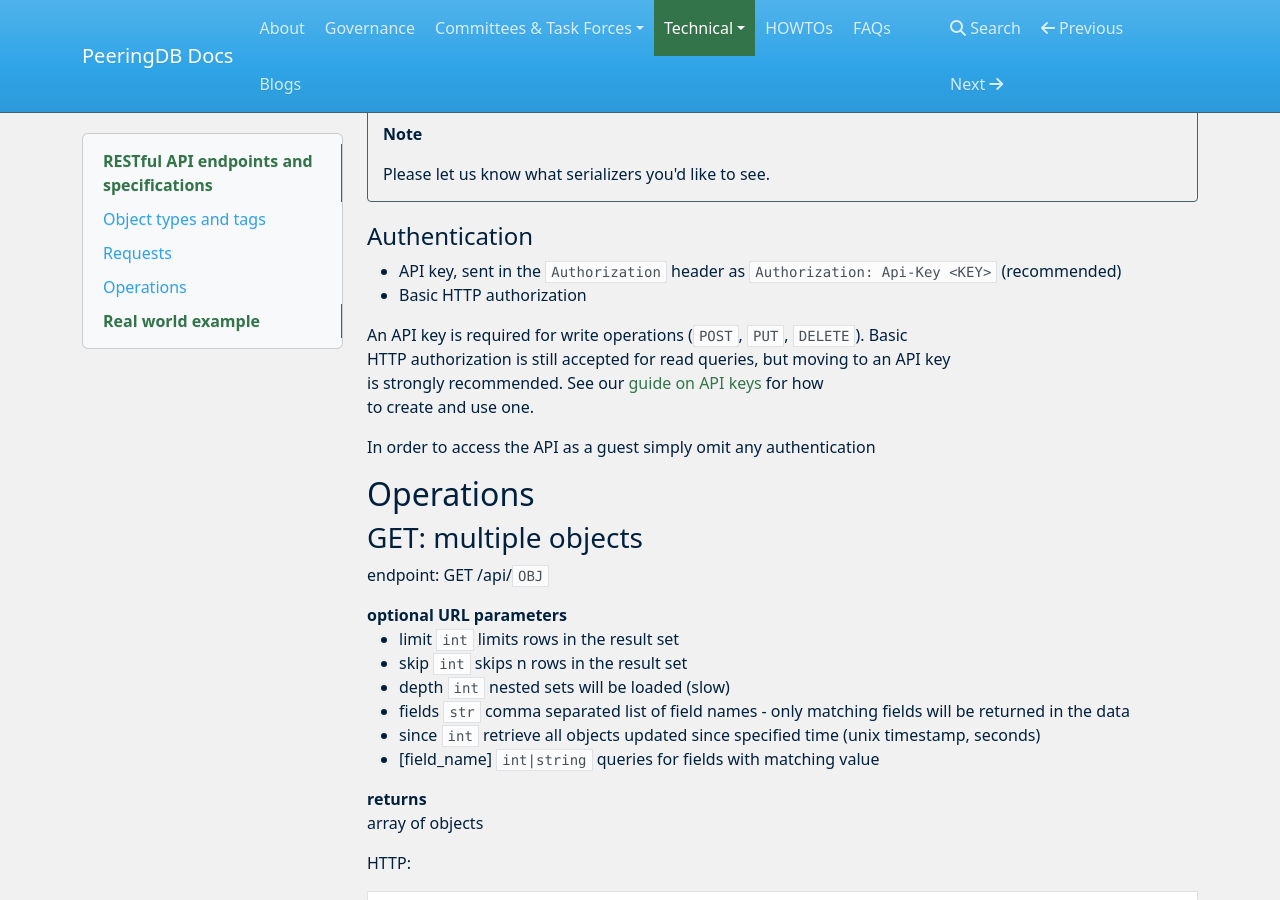
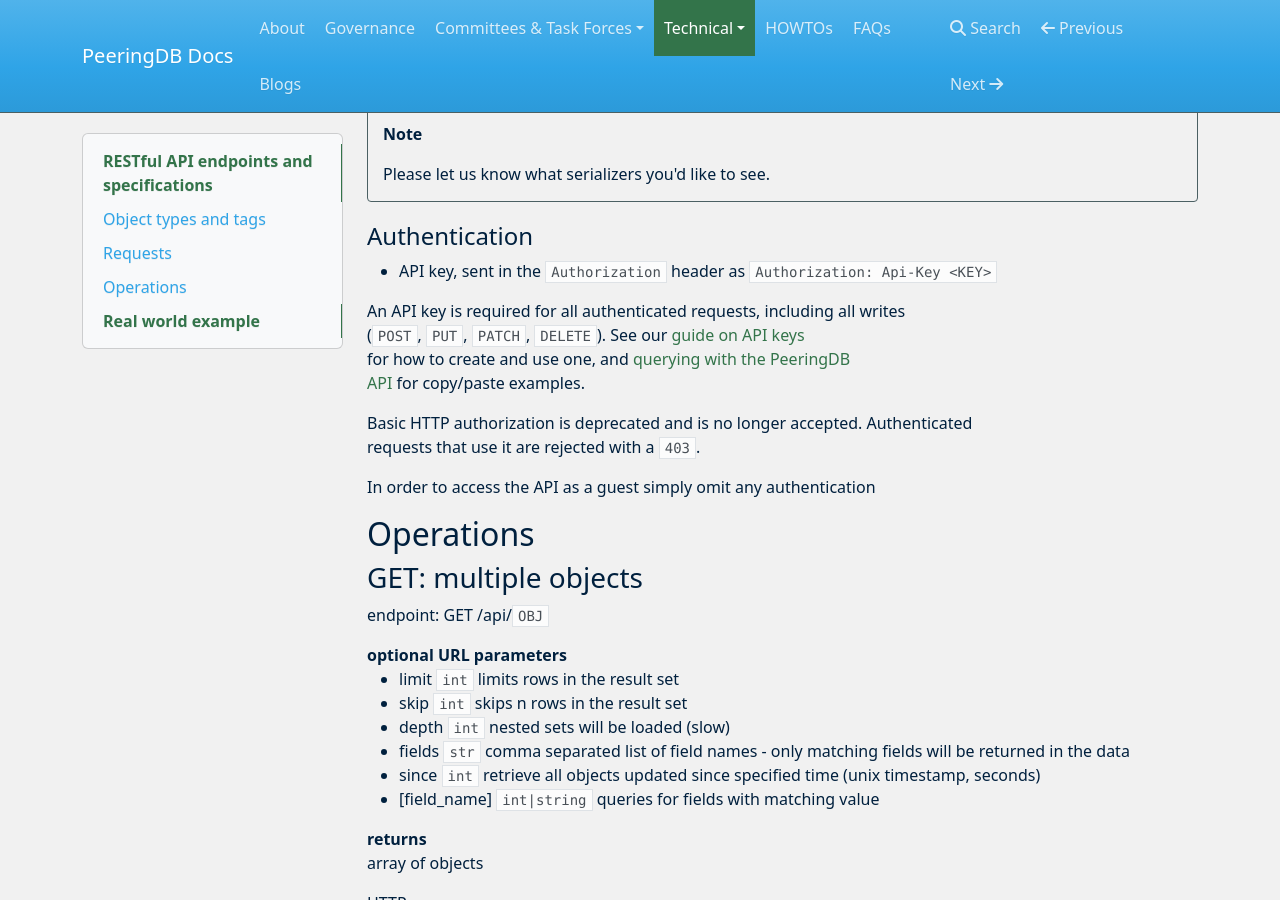
Before and after one commit to peeringdb/docs, an MkDocs documentation site: the page built from docs/api_specs.md, in a window 1280 px wide and 900 px high, scrolled down 1062 px. Built offline with MkDocs 1.6.1, drawn with Linux system fonts in a browser that asks for light colours; nearby versions of some CDN libraries.

Commit message:
additional update, no more basic auth

```diff
--- a/docs/api_specs.md
+++ b/docs/api_specs.md
@@ -51,13 +51,15 @@
 
 #### Authentication
 
-- API key, sent in the `Authorization` header as `Authorization: Api-Key <KEY>` (recommended)
-- Basic HTTP authorization
+- API key, sent in the `Authorization` header as `Authorization: Api-Key <KEY>`
 
-An API key is required for write operations (`POST`, `PUT`, `DELETE`). Basic
-HTTP authorization is still accepted for read queries, but moving to an API key
-is strongly recommended. See our [guide on API keys](/howto/api_keys/) for how
-to create and use one.
+An API key is required for all authenticated requests, including all writes
+(`POST`, `PUT`, `PATCH`, `DELETE`). See our [guide on API keys](/howto/api_keys/)
+for how to create and use one, and [querying with the PeeringDB
+API](/howto/search/#querying-with-the-peeringdb-api) for copy/paste examples.
+
+Basic HTTP authorization is deprecated and is no longer accepted. Authenticated
+requests that use it are rejected with a `403`.
 
 In order to access the API as a guest simply omit any authentication
 
```
